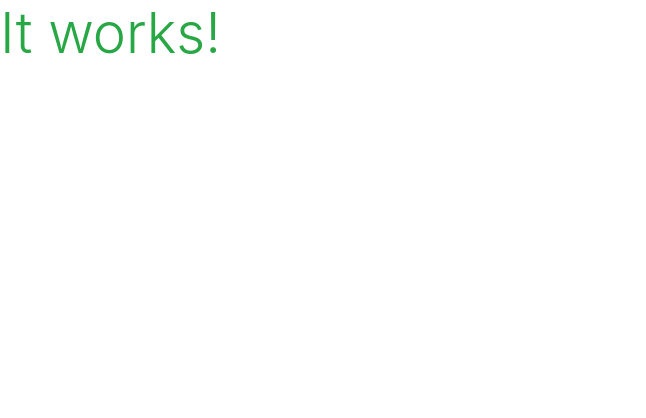
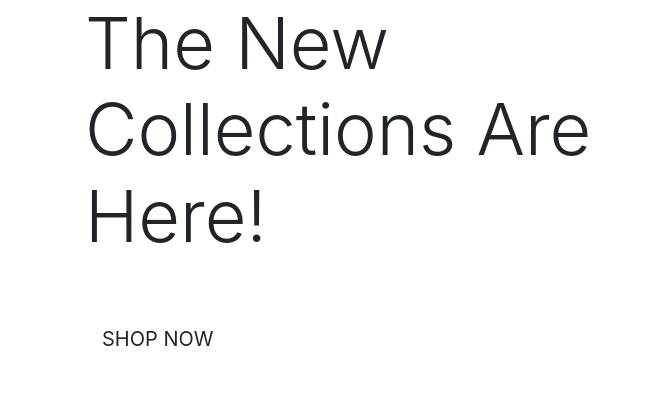
Before and after one commit to DarraghReid/boutique_ado_v1, a Django app: page / in a window 1280 px wide. Shown: the top 418 px of the page, without its empty margins (0-646 px from the left). Run offline with Django 3.2, Linux system fonts and the light colour scheme; some libraries are stand-ins or nearby versions.

Commit message:
add content to home page

```diff
--- a/home/templates/home/index.html
+++ b/home/templates/home/index.html
@@ -2,6 +2,45 @@
 <!-- Load static files -->
 {% load static %}
 
+{% block page_header %}
+    <!-- Basic Boostrap gird -->
+    <!-- Grid container containing single row -->
+    <div class="container header-container">
+        <!-- Row containing empty column -->
+        <div class="row">
+            <div class="col"></div>
+        </div>
+        <!-- End of row -->
+    </div>
+    <!-- End of grid container -->
+{% endblock %}
+
 {% block content %}
-    <h1 class="display-4 text-success">It works!</h1>
+    <!-- Basic Boostrap gird -->
+    <!-- Grid container -->
+    <div class="container h-100">
+        <!-- Row -->
+        <div class="row h-100">
+            <!-- Virtically centered column to left of screen, because home page image featured on right -->
+            <div class="col-7 col-md-6 my-auto">
+                <!-- Heading -->
+                <h1 class="display-3 logo-font text-black">
+                    The New Collections Are Here!
+                </h1>
+                <!-- Div containing button-->
+                <div class="my-5">
+                    <!-- Button heading -->
+                    <h4>
+                        <!-- Button is styled link -->
+                        <a href="" class="shop-now-button btn btn-lg rounded-0 text-uppercase py-3">
+                            Shop Now
+                        </a>
+                    </h4>
+                </div>
+                <!-- End of div containing button -->
+            </div>
+        </div>
+        <!-- End of row -->
+    </div>
+    <!-- End of grid container -->
 {% endblock %}
```
